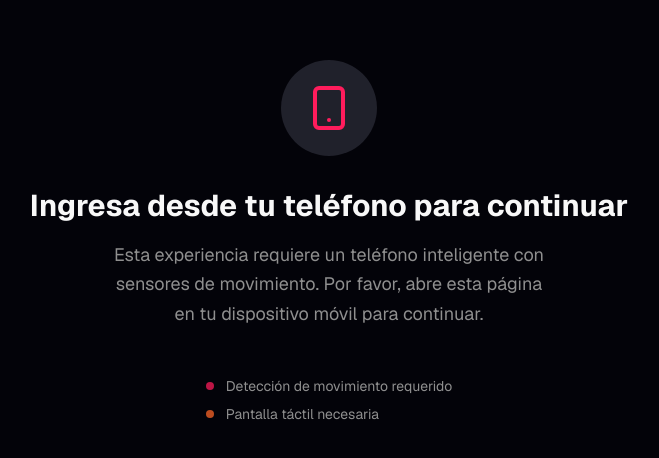
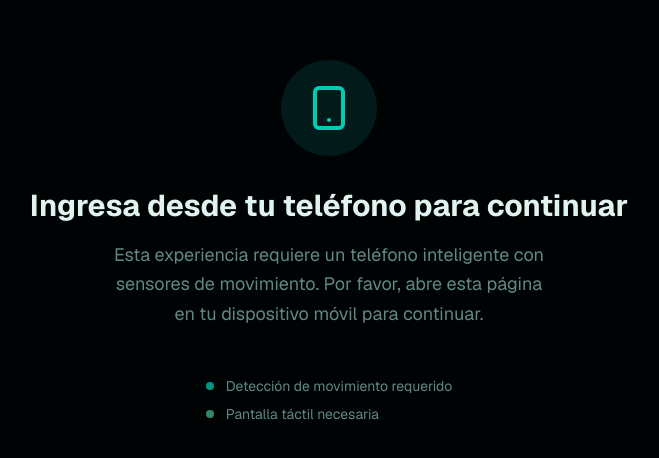
Before and after one commit to just-mari/motionapp, a Next.js app: page / in a window 1280 px wide. Shown: the part 158-616 px from the top of the page, without its empty margins (311-970 px from the left). Built offline with nearby package versions, Linux system fonts and the light colour scheme.

Commit message:
Colores, ahora sí

```diff
--- a/app/globals.css
+++ b/app/globals.css
@@ -4,25 +4,25 @@
 @custom-variant dark (&:is(.dark *));
 
 :root {
-  --background: oklch(0.1 0.02 280);
-  --foreground: oklch(0.98 0 0);
-  --card: oklch(0.15 0.02 280);
-  --card-foreground: oklch(0.98 0 0);
-  --popover: oklch(0.15 0.02 280);
-  --popover-foreground: oklch(0.98 0 0);
-  --primary: oklch(0.65 0.25 15);
-  --primary-foreground: oklch(0.98 0 0);
-  --secondary: oklch(0.2 0.02 280);
-  --secondary-foreground: oklch(0.9 0 0);
-  --muted: oklch(0.25 0.02 280);
-  --muted-foreground: oklch(0.65 0 0);
-  --accent: oklch(0.7 0.2 40);
-  --accent-foreground: oklch(0.1 0 0);
+  --background: oklch(0.08 0.03 200);
+  --foreground: oklch(0.95 0.02 180);
+  --card: oklch(0.12 0.03 200);
+  --card-foreground: oklch(0.95 0.02 180);
+  --popover: oklch(0.12 0.03 200);
+  --popover-foreground: oklch(0.95 0.02 180);
+  --primary: oklch(0.75 0.15 180);
+  --primary-foreground: oklch(0.1 0.03 200);
+  --secondary: oklch(0.18 0.03 200);
+  --secondary-foreground: oklch(0.9 0.02 180);
+  --muted: oklch(0.2 0.03 200);
+  --muted-foreground: oklch(0.6 0.05 180);
+  --accent: oklch(0.7 0.12 165);
+  --accent-foreground: oklch(0.1 0.03 200);
   --destructive: oklch(0.577 0.245 27.325);
   --destructive-foreground: oklch(0.577 0.245 27.325);
-  --border: oklch(0.3 0.02 280);
-  --input: oklch(0.2 0.02 280);
-  --ring: oklch(0.65 0.25 15);
+  --border: oklch(0.25 0.04 190);
+  --input: oklch(0.15 0.03 200);
+  --ring: oklch(0.75 0.15 180);
   --chart-1: oklch(0.646 0.222 41.116);
   --chart-2: oklch(0.6 0.118 184.704);
   --chart-3: oklch(0.398 0.07 227.392);
```
